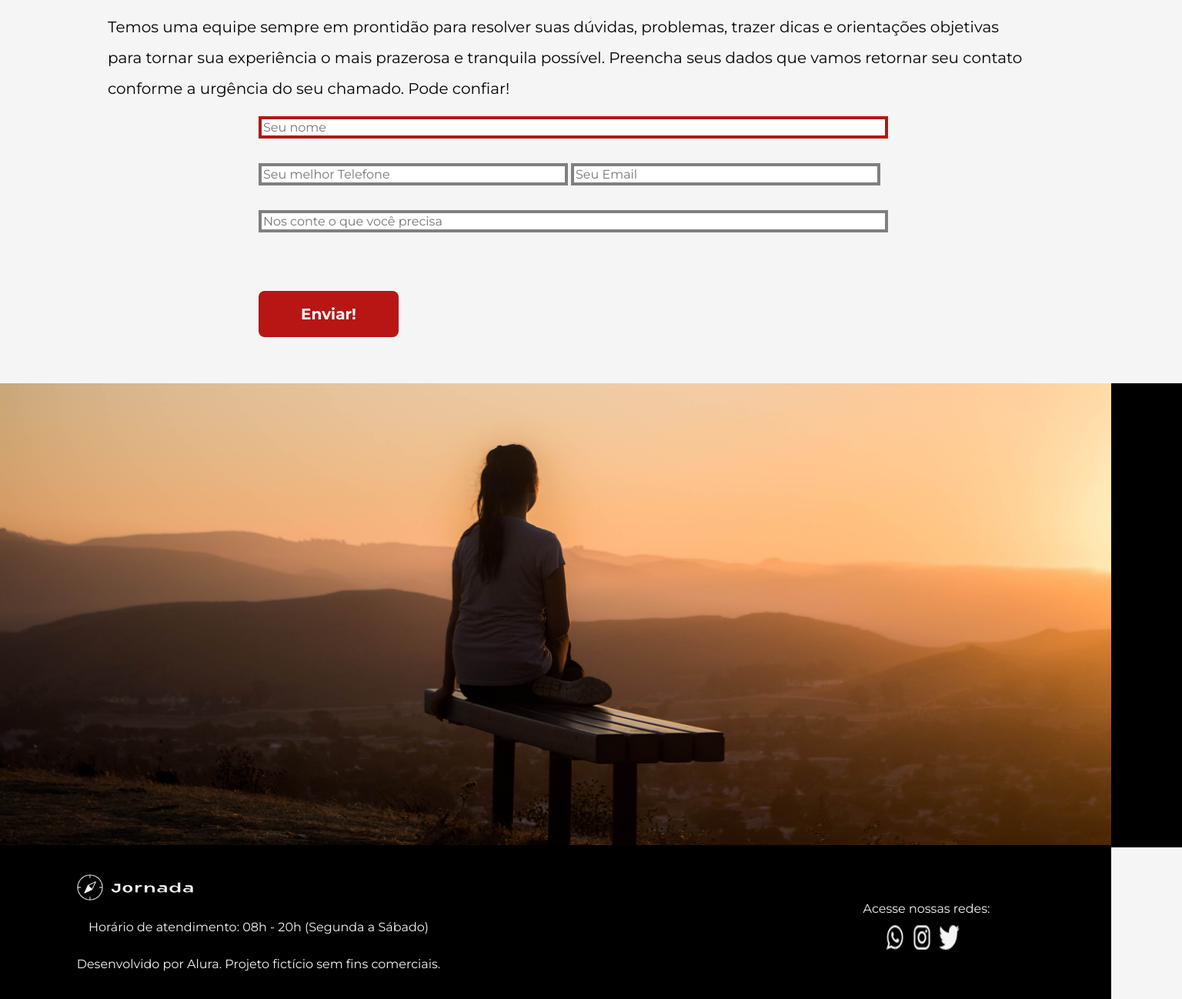
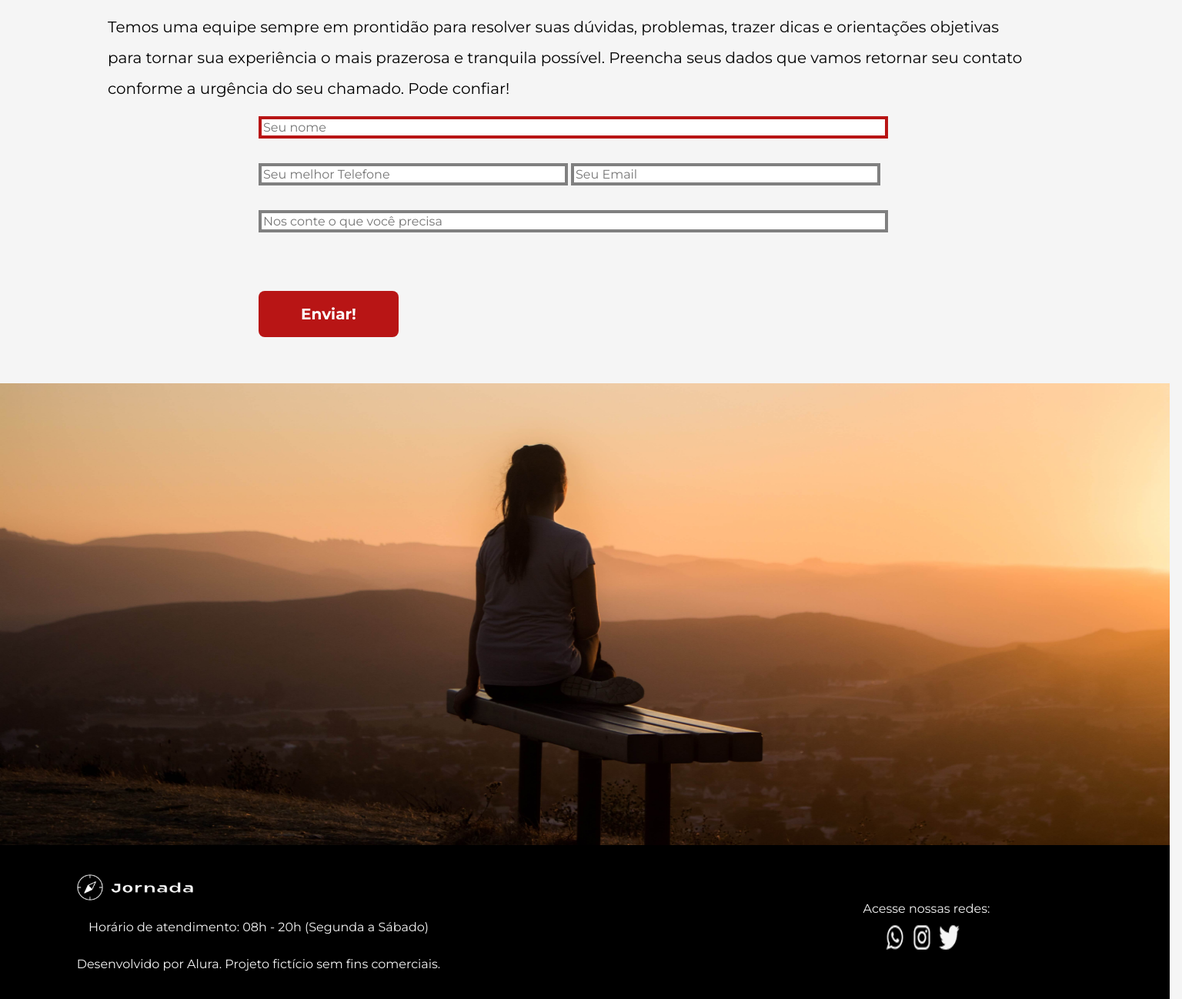
Before and after one commit to eduardopetro/Jornada-Viagens, a plain HTML site: page contanto.html in a window 1536 px wide. Shown: the part 963-2261 px from the top of the page at 77% size. Drawn offline with nearby package versions, Linux system fonts and the light colour scheme.

Commit message:
Arrumando width

```diff
--- a/blog.css
+++ b/blog.css
@@ -90,7 +90,7 @@ a {
 }
 
 
-@media screen and (min-width:1444px) {
+@media screen and (min-width:1520px) {
 
     .header__container {
         background: var(--preto);
@@ -316,7 +316,7 @@ span {
 
 }
 
-@media screen and (min-width:1444px) {
+@media screen and (min-width:1520px) {
     .banner__blog {
         background-position: left left;
         height: 620px;
@@ -465,7 +465,7 @@ span {
 
 }
 
-@media screen and (min-width:1444px) {
+@media screen and (min-width:1520px) {
     .footer__background {
         width: 1444px;
         height: 280px;
--- a/contanto.css
+++ b/contanto.css
@@ -93,7 +93,7 @@ a {
 
 }
 
-@media screen and (min-width:1444px) {
+@media screen and (min-width:1520px) {
 
     .header__link {
         display: block;
@@ -297,7 +297,7 @@ input {
 
 }
 
-@media screen and (min-width:1444px) {
+@media screen and (min-width:1520px) {
 
     .banner__contato {
         height: 620px;
@@ -371,8 +371,12 @@ input {
         margin: 3em 0em 3em 16.80em;
 
     }
+
+    .img_background{
+        width: 1520px;
+    }
     .img__pre-rodape{
-        width: 1444px;
+        width: 1520px;
     }
 }
 
@@ -444,9 +448,9 @@ input {
 
 }
 
-@media screen and (min-width:1444px) {
+@media screen and (min-width:1520px) {
     .footer__background {
-        width: 1444px;
+        width: 1520px;
         height: 260px;
 
     }
--- a/pacotes-viagens.css
+++ b/pacotes-viagens.css
@@ -89,10 +89,11 @@ li>a {
 
 }
 
-@media screen and (min-width:1444px) {
+@media screen and (min-width:1520px) {
 
     .header__container {
         height: 50px;
+        width: 1520px;
     }
 
     span#menu-button {
@@ -475,11 +476,11 @@ h5 {
     }
 }
 
-@media screen and (min-width:1444px) {
+@media screen and (min-width:1520px) {
     .main__banner-desktop {
         background-image: url('./assets/Banner\ Japão-desktop.png');
         height: 620px;
-        width: 1494px;
+        width: 1520px;
 
         background-size: cover;
     }
@@ -629,7 +630,7 @@ h5 {
     }
 
     .img__pre-footer-tablet-desktop {
-        width: 1440px;
+        width: 1520px;
 
     }
 
@@ -652,8 +653,6 @@ h5 {
     margin-left: 1em;
     flex-direction: column;
     line-height: 1.5em;
-
-
 
 
 }
@@ -715,10 +714,10 @@ h5 {
 
 }
 
-@media screen and (min-width:1444px) {
+@media screen and (min-width:1520px) {
 
     .footer__background {
-        width: 1444px;
+        width: 1520px;
         height: 258px;
 
     }
--- a/styles.css/footer.css
+++ b/styles.css/footer.css
@@ -65,10 +65,10 @@
 
 }
 
-@media screen and (min-width:1444px) {
+@media screen and (min-width:1520px) {
 
     .footer__background {
-        width: 1444px;
+        width: 1520px;
         height: 260px;
 
 
--- a/styles.css/header.css
+++ b/styles.css/header.css
@@ -70,7 +70,7 @@ li>a {
     }
 }
 
-@media screen and (min-width:1444px) {
+@media screen and (min-width:1520px) {
 
 
     .img-arrow {
--- a/styles.css/main.css
+++ b/styles.css/main.css
@@ -429,7 +429,7 @@ h5 {
 
 }
 
-@media screen and (min-width:1444px) {
+@media screen and (min-width:1520px) {
 
 
     .mobile {
@@ -442,11 +442,12 @@ h5 {
 
     .desktop {
         display: block;
+        width: 1520px;
     }
 
     .img__footer-desktop {
         display: block;
-        width: 1500px;
+
     }
 
     .img__footer-tablet {
@@ -645,7 +646,13 @@ h5 {
         padding-top: 0.5em;
         padding-bottom: 0.5em;
     }
-    .img__footer-desktop{
+
+    .img_background{
+        width: 1520px;
+    }
+
+    .img__footer-desktop {
+        width: 1520px;
     }
 
 }
```
Also changed, not shown: index.html (+0 -1 lines).
